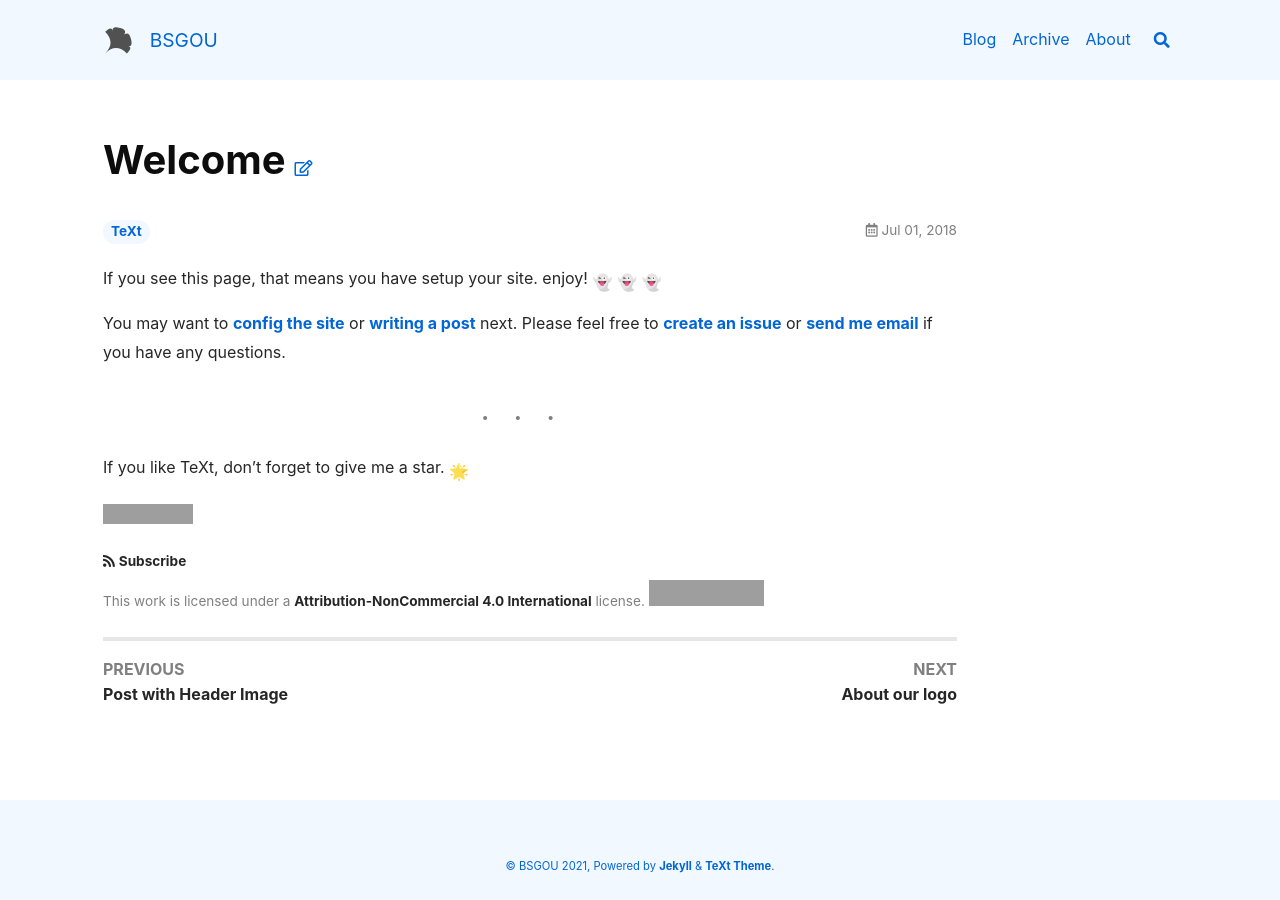
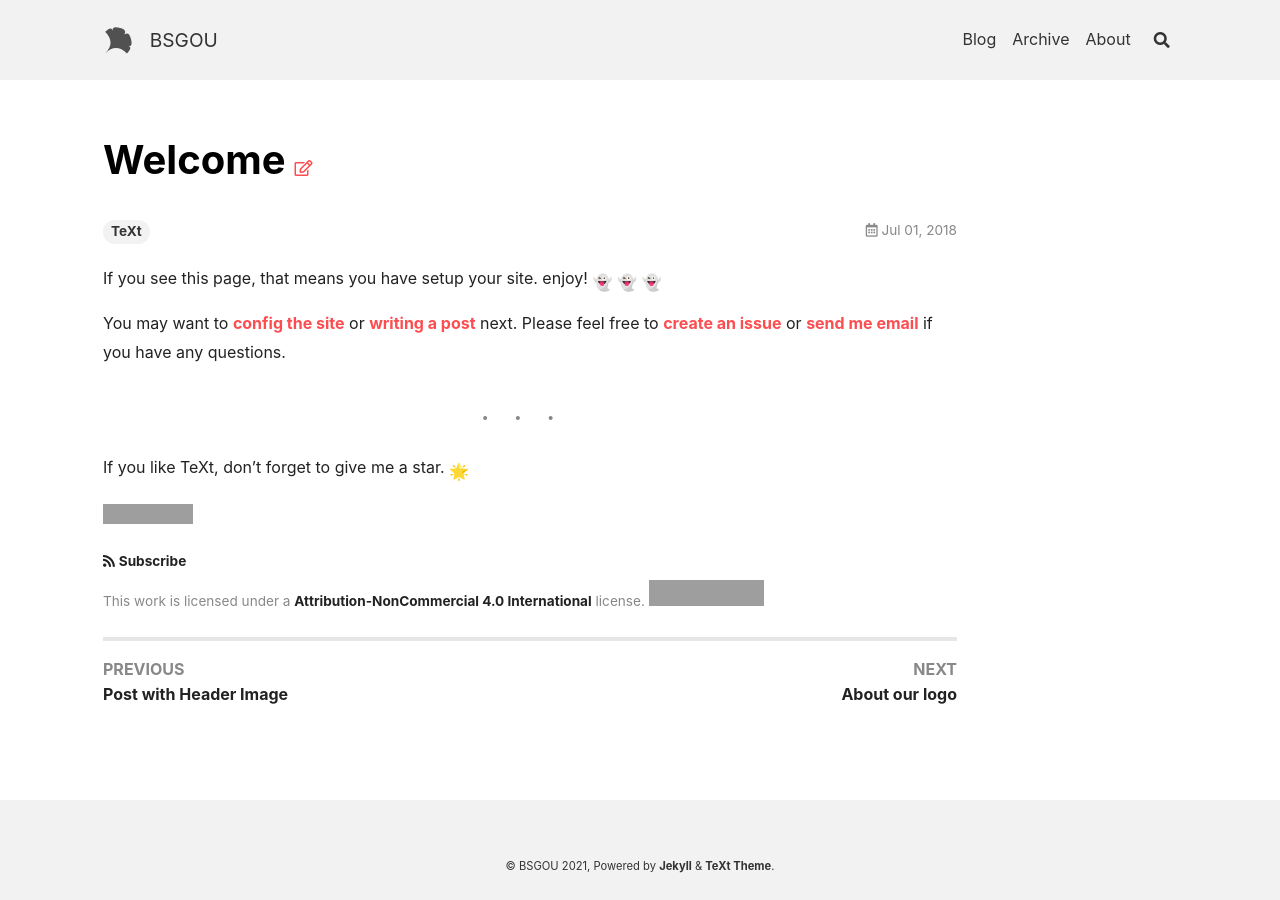
Before and after one commit to LabOnoM/LabOnoM.github.io, a Jekyll site: the page built from _posts/2018-07-01-welcome.md, in a window 1280 px wide. Built offline with Jekyll 4.4.1, drawn with Linux system fonts in a browser that asks for light colours; nearby versions of some CDN libraries; emoji names are drawn with the system emoji font; comment, search, counter and statistics services are not loaded; grey boxes are pictures that could not be loaded.

Commit message:
Update _config.yml

```diff
--- a/_config.yml
+++ b/_config.yml
@@ -18,8 +18,8 @@ theme: jekyll-theme-minimal
 
 ## => Site Settings
 ##############################
-text_skin: ocean # "default" (default), "dark", "forest", "ocean", "chocolate", "orange"
-highlight_theme: tomorrow-night # "default" (default), "tomorrow", "tomorrow-night", "tomorrow-night-eighties", "tomorrow-night-blue", "tomorrow-night-bright"
+text_skin: default # "default" (default), "dark", "forest", "ocean", "chocolate", "orange"
+highlight_theme: default # "default" (default), "tomorrow", "tomorrow-night", "tomorrow-night-eighties", "tomorrow-night-blue", "tomorrow-night-bright"
 url     : # the base hostname & protocol for your site e.g. https://www.someone.com
 baseurl : # does not include hostname
 title   : BSGOU
@@ -40,7 +40,7 @@ author:
   name      : BSGOU
   url       :
   avatar    : /assets/Logo_Clear_LogoOnly.png # path or url of avatar image (square)
-  bio       : I am an amazing person.
+  bio       :
   email     :
   facebook  : # "user_name" the last part of your profile url, e.g. https://www.facebook.com/user_name
   twitter   : # "user_name" the last part of your profile url, e.g. https://twitter.com/user_name
```
